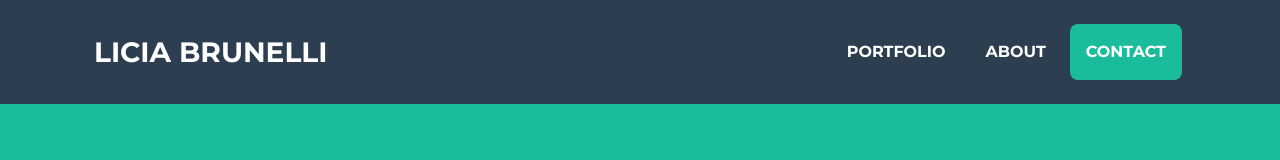
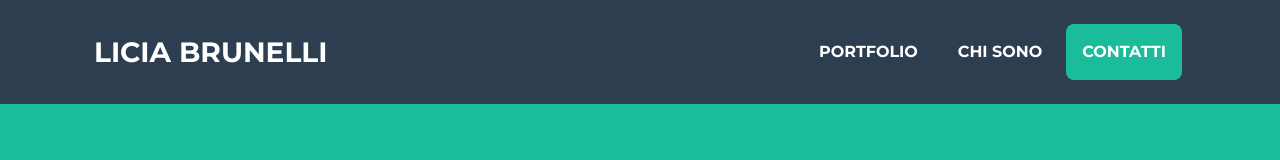
Before and after one commit to spmaps/licia, a website: page dist/index.html in a window 1280 px wide. Shown: the top 160 px of the page. Drawn offline with nearby package versions, Linux system fonts and the light colour scheme.

Commit message:
Update index.html

```diff
--- a/dist/index.html
+++ b/dist/index.html
@@ -28,8 +28,8 @@
                 <div class="collapse navbar-collapse" id="navbarResponsive">
                     <ul class="navbar-nav ml-auto">
                         <li class="nav-item mx-0 mx-lg-1"><a class="nav-link py-3 px-0 px-lg-3 rounded js-scroll-trigger" href="#portfolio">Portfolio</a></li>
-                        <li class="nav-item mx-0 mx-lg-1"><a class="nav-link py-3 px-0 px-lg-3 rounded js-scroll-trigger" href="#about">About</a></li>
-                        <li class="nav-item mx-0 mx-lg-1"><a class="nav-link py-3 px-0 px-lg-3 rounded js-scroll-trigger" href="#contact">Contact</a></li>
+                        <li class="nav-item mx-0 mx-lg-1"><a class="nav-link py-3 px-0 px-lg-3 rounded js-scroll-trigger" href="#about">Chi sono</a></li>
+                        <li class="nav-item mx-0 mx-lg-1"><a class="nav-link py-3 px-0 px-lg-3 rounded js-scroll-trigger" href="#contact">Contatti</a></li>
                     </ul>
                 </div>
             </div>
```
